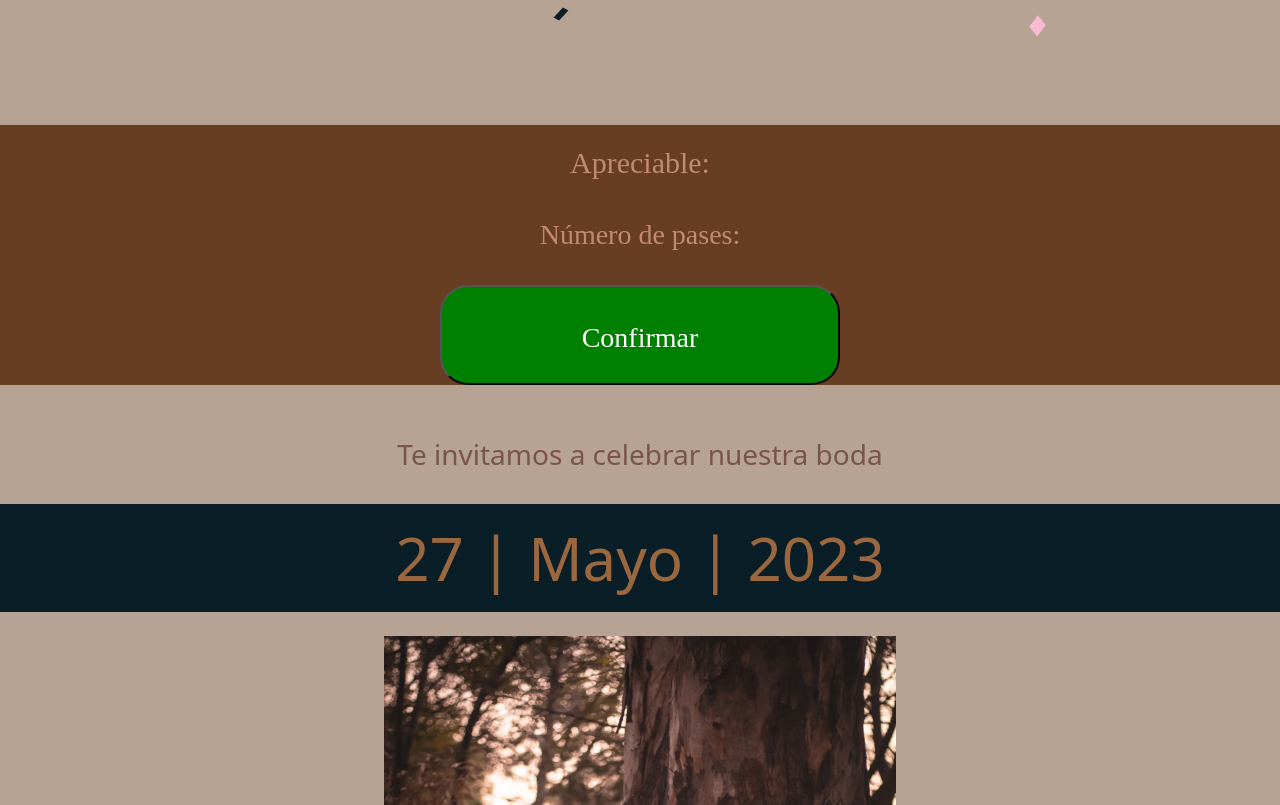
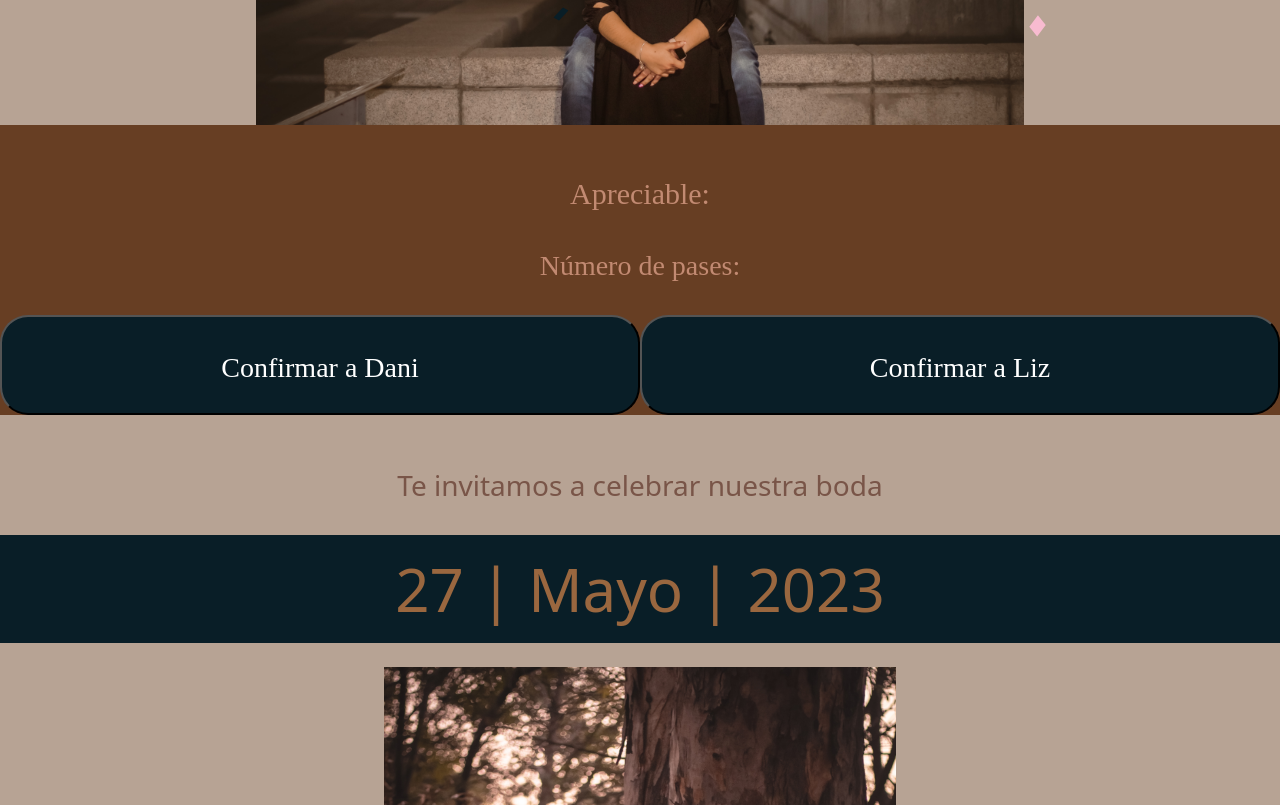
Before and after one commit to dannymtz/app-invitacion, a React (Create React App) app: page / in a window 1280 px wide. Shown: the part 675-1480 px from the top of the page. Built offline with nearby package versions, Linux system fonts and the light colour scheme.

Commit message:
Se agrega el boton para confirmar a liz

```diff
--- a/package.json
+++ b/package.json
@@ -4,7 +4,6 @@
   "private": true,
   "dependencies": {
     "@ant-design/icons": "^4.7.0",
-    "@googlemaps/js-api-loader": "^1.15.1",
     "@stitches/react": "^1.2.8",
     "@testing-library/jest-dom": "^5.16.5",
     "@testing-library/react": "^13.4.0",
@@ -15,7 +14,6 @@
     "@types/react-copy-to-clipboard": "^5.0.4",
     "@types/react-dom": "^18.0.6",
     "antd": "^4.23.0",
-    "google-map-react": "^2.2.0",
     "query-string": "^8.1.0",
     "react": "^18.2.0",
     "react-confetti": "^6.1.0",
@@ -50,8 +48,5 @@
       "last 1 firefox version",
       "last 1 safari version"
     ]
-  },
-  "devDependencies": {
-    "@types/google-map-react": "^2.1.7"
   }
 }
--- a/src/components/Confirmation.tsx
+++ b/src/components/Confirmation.tsx
@@ -1,6 +1,5 @@
+import { styled } from '@stitches/react';
 import { useRef } from 'react';
-import { styled } from '@stitches/react';
-import useOnScreen from '../hooks/useOnScreen';
 import { ConfigsType } from '../configs';
 import queryString from 'query-string';
 
@@ -10,8 +9,7 @@ const Section = styled('section', {
   height: '100%',
   background: '#673e23',
   overflow: 'hidden',
-  position: 'relative',
-  display: 'grid',
+  display: 'block',
   justifyContent: 'center'
 });
 
@@ -22,17 +20,7 @@ const Layout = styled('div', {
   marginTop: '3.5%',
   animation: 'fadein 2.5s',
 });
-const Image = styled('img', {
-  width: isPortrait ? '100%' : '40%',
-});
 
-const ImageLayout = styled('div', {
-  width: '100%',
-  background: '#DADADA',
-  bottom: '-5px',
-  textAlign: 'center',
-  position: 'absolute',
-});
 
 const Title = styled('p', {
   color: '#f6b08f',
@@ -52,9 +40,9 @@ const Texto = styled('p', {
 
 const Button =  styled('button', {
   position:'relative',
-  backgroundColor: 'Green',
+  backgroundColor: '#091E27',
   cursor: 'pointer',
-  width: '400px',
+  width: '50%',
   height: '100px',
   color: 'White',
   lineHeight: '100px',
@@ -88,22 +76,17 @@ console.log(index.value);
 
 const Confirmation = ({ config }: GreetingProps) => {
   const ref = useRef<HTMLSelectElement>(null);
-  const onScreen: boolean = useOnScreen<HTMLDivElement>(ref, '-125px');
   function confirm() {
     window.open(
       "https://wa.me/+525549164152?text=Confirmo%20mi%20asistencia", "_blank");
   }
+  function confirmLiz() {
+    window.open(
+      "https://wa.me/+525581079633?text=Confirmo%20mi%20asistencia", "_blank");
+  }
   return (
     <section
-      ref={ref}
-      style={{
-        height: '100$',
-        background: onScreen ? '#EFEBE9' : '#DADADA',
-        overflow: 'hidden',
-        position: 'relative',
-        transition: 'background 1s ease-in',
-      }}
-    >
+      ref={ref}>
       <Section>
         <Layout>
           <Texto>
@@ -114,8 +97,11 @@ const Confirmation = ({ config }: GreetingProps) => {
             Número de pases: {config.invite.find(e => e.id == index.value)?.numberInvite}
           </SubTitle>
         </Layout>
-        <Button onClick={confirm} >
-          Confirmar
+        <Button onClick={confirm}>
+          Confirmar a Dani
+        </Button>
+        <Button onClick={confirmLiz}>
+          Confirmar a Liz
         </Button>
       </Section>
     </section>
--- a/src/components/Countdown.tsx
+++ b/src/components/Countdown.tsx
@@ -46,7 +46,7 @@ const SubTitle = styled('p', {
   const Watch = styled('p', {
     color: '#795548',
     width: '100%',
-    fontSize: isPortrait ? '1.2em' : '2em',
+    fontSize: isPortrait ? '3em' : '4em',
     margin: '24px 0',
     fontWeight: '300',
     lineHeight: 1.8,
--- a/src/components/Title.tsx
+++ b/src/components/Title.tsx
@@ -6,7 +6,7 @@ import { ConfigsType } from '../configs';
 const isPortrait = window.matchMedia('(orientation: portrait)').matches;
 
 const Section = styled('section', {
-  height: '100%',
+  height: isPortrait ? '60%' : '100%',
   background: '#b7a394',
   overflow: 'hidden',
   position: 'relative',
@@ -58,7 +58,7 @@ const ImageLayout = styled('div', {
 });
 
 const Image = styled('img', {
-  width: isPortrait ? '100%' : '40%',
+  width: isPortrait ? '100%' : '60%',
 });
 
 type TitleProps = {
```
